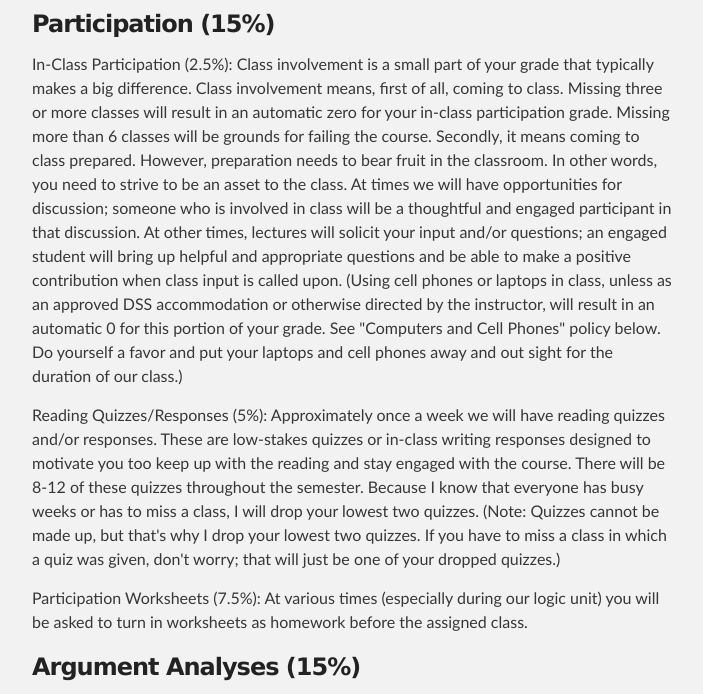
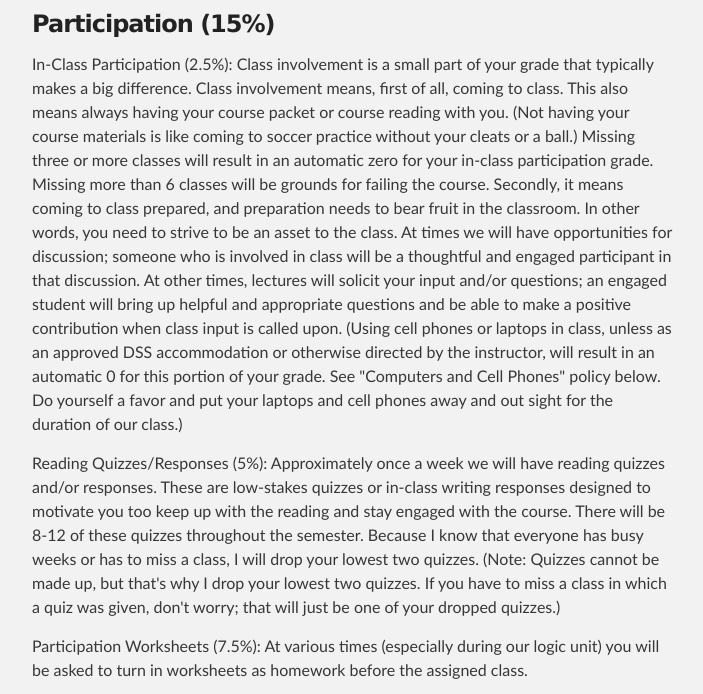
Before and after one commit to jeffreycwitt/jeffreycwitt.github.io, a Jekyll site: the page built from teaching/FoundationsOfPhilosophy.html, in a window 1280 px wide and 900 px high, scrolled down 1373 px, cut to the strip 206-900 px from the top of the window. Shown: the whole strip, without its empty margins (288-991 px from the left). Built offline with Jekyll 4.4.1, drawn with Linux system fonts in a browser that asks for light colours.

Commit message:
syllabus update

```diff
--- a/teaching/FoundationsOfPhilosophy.html
+++ b/teaching/FoundationsOfPhilosophy.html
@@ -100,12 +100,15 @@ title:  Foundations of Philosophy
             <p>
                In-Class Participation (2.5%): Class involvement is a small part of your grade that
                typically makes a big difference.
-               Class involvement means, first of all, coming to class.
+               Class involvement means, first of all, coming to class. This also means always having
+               your course packet or course reading with you.
+               (Not having your course materials is like coming to soccer practice without your cleats
+               or a ball.)
                Missing three or more classes will result in an automatic zero for your in-class participation
                grade.
                Missing more than 6 classes will be grounds for failing the course.
-               Secondly, it means coming to class prepared.
-               However, preparation needs to bear fruit in the classroom.
+               Secondly, it means coming to class prepared, and preparation needs to bear fruit in
+               the classroom.
                In other words, you need to strive to be an asset to the class.
                At times we will have opportunities for discussion;
                someone who is involved in class will be a thoughtful and engaged participant in that
```
